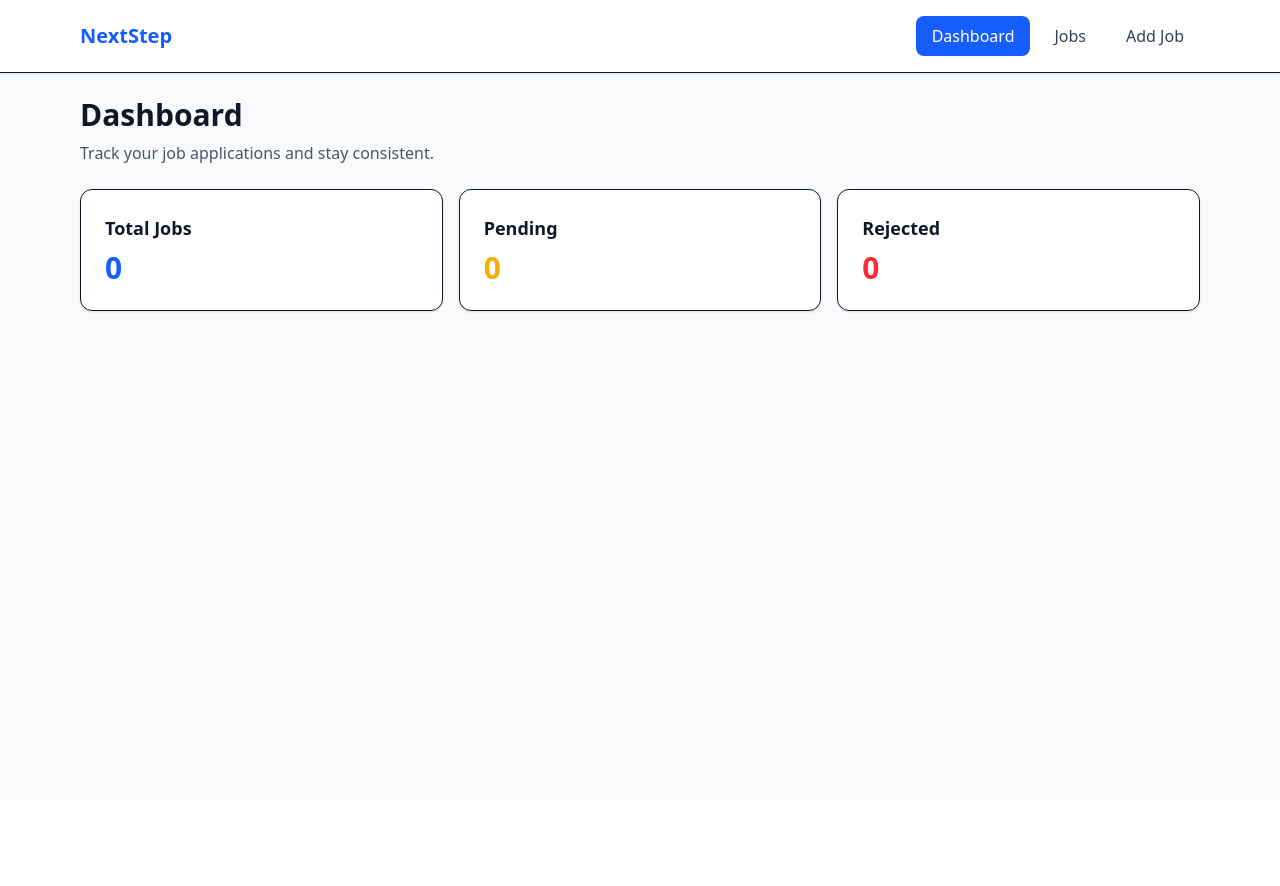
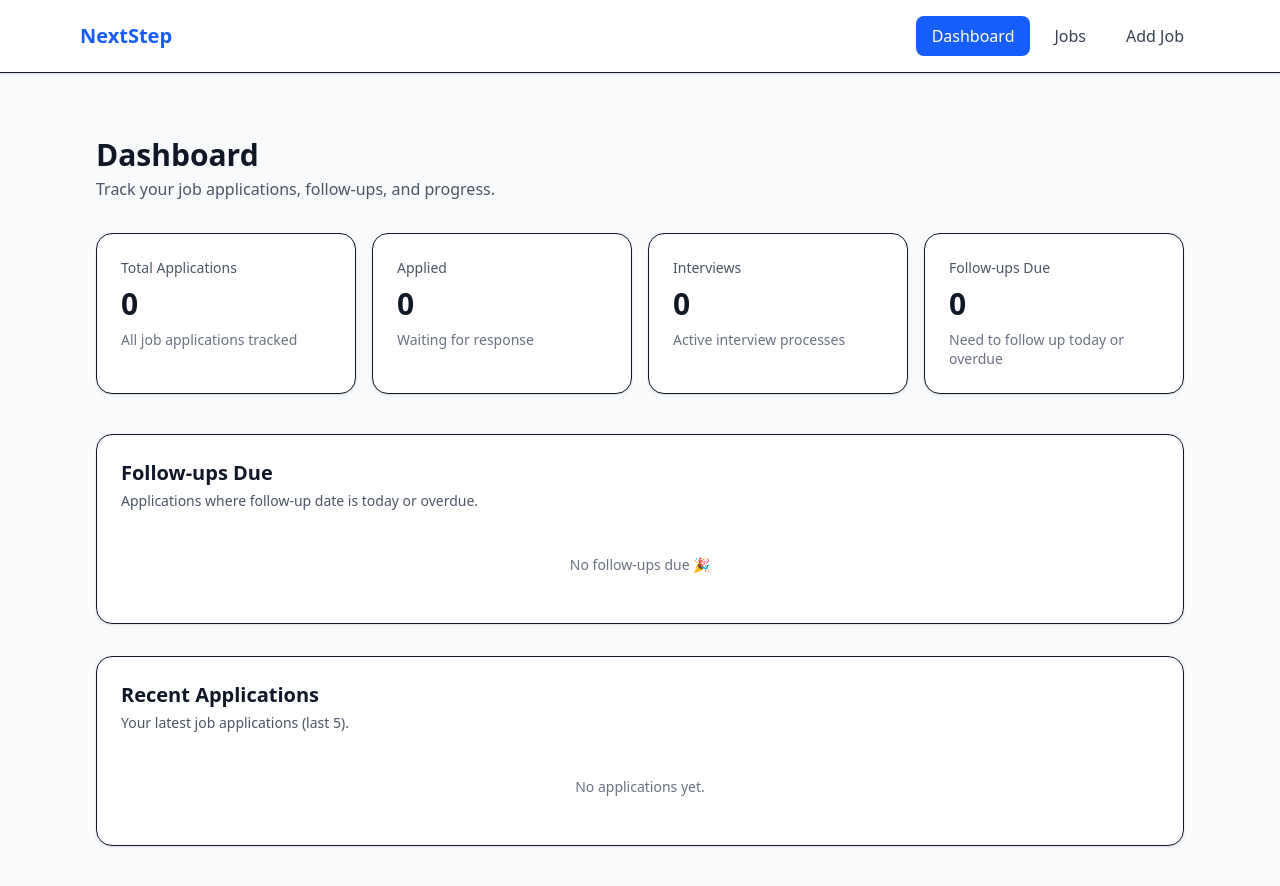
Before and after one commit to fathhima/nextStep, a React (Vite) app: page /dashboard in a window 1280 px wide. Shown: the top 886 px of the page. Before the commit the page ends 800 px from the top, so only its background shows below. Built offline with nearby package versions, Linux system fonts and the light colour scheme.

Commit message:
Added dashboard stats and follow-ups due section

```diff
--- /dev/null
+++ b/src/components/StatsCard.jsx
@@ -0,0 +1,15 @@
+// src/components/StatsCard.jsx
+
+export default function StatsCard({ title, value, subtitle }) {
+  return (
+    <div className="bg-white border shadow-sm rounded-2xl p-6">
+      <p className="text-sm font-medium text-gray-600">{title}</p>
+
+      <h3 className="text-3xl font-bold text-gray-900 mt-2">{value}</h3>
+
+      {subtitle && (
+        <p className="text-sm text-gray-500 mt-2 leading-snug">{subtitle}</p>
+      )}
+    </div>
+  );
+}
--- a/src/pages/Dashboard.jsx
+++ b/src/pages/Dashboard.jsx
@@ -1,25 +1,164 @@
+// src/pages/Dashboard.jsx
+
+import { useEffect, useState } from "react";
+import { getJobs } from "../utils/storage";
+import StatsCard from "../components/StatsCard";
+
 export default function Dashboard() {
+  const [jobs, setJobs] = useState([]);
+
+  useEffect(() => {
+    setJobs(getJobs());
+  }, []);
+
+  const totalApplications = jobs.length;
+
+  const appliedCount = jobs.filter((job) => job.status === "Applied").length;
+
+  const interviewCount = jobs.filter((job) => job.status === "Interview").length;
+
+  const today = new Date();
+  today.setHours(0, 0, 0, 0);
+
+  const followUpsDue = jobs.filter((job) => {
+    if (job.status === "Rejected" || job.status === "Offer") return false;
+
+    const followUpDate = new Date(job.followUpDate);
+    followUpDate.setHours(0, 0, 0, 0);
+
+    return followUpDate <= today;
+  });
+
+  const recentApplications = [...jobs]
+    .sort((a, b) => new Date(b.createdAt) - new Date(a.createdAt))
+    .slice(0, 5);
+
   return (
-    <div>
-      <h2 className="text-3xl font-bold mb-2">Dashboard</h2>
-      <p className="text-gray-600 mb-6">
-        Track your job applications and stay consistent.
-      </p>
-
-      <div className="grid grid-cols-1 md:grid-cols-3 gap-4">
-        <div className="bg-white p-6 rounded-xl shadow-sm border">
-          <h3 className="text-lg font-semibold">Total Jobs</h3>
-          <p className="text-3xl font-bold text-blue-600 mt-2">0</p>
+    <div className="min-h-[80vh] px-4 py-10">
+      <div className="max-w-6xl mx-auto">
+        {/* Header */}
+        <div className="mb-8">
+          <h2 className="text-3xl font-bold text-gray-900">Dashboard</h2>
+          <p className="text-gray-600 mt-1">
+            Track your job applications, follow-ups, and progress.
+          </p>
         </div>
 
-        <div className="bg-white p-6 rounded-xl shadow-sm border">
-          <h3 className="text-lg font-semibold">Pending</h3>
-          <p className="text-3xl font-bold text-yellow-500 mt-2">0</p>
+        {/* Stats Cards */}
+        <div className="grid grid-cols-1 sm:grid-cols-2 lg:grid-cols-4 gap-4 mb-10">
+          <StatsCard
+            title="Total Applications"
+            value={totalApplications}
+            subtitle="All job applications tracked"
+          />
+
+          <StatsCard
+            title="Applied"
+            value={appliedCount}
+            subtitle="Waiting for response"
+          />
+
+          <StatsCard
+            title="Interviews"
+            value={interviewCount}
+            subtitle="Active interview processes"
+          />
+
+          <StatsCard
+            title="Follow-ups Due"
+            value={followUpsDue.length}
+            subtitle="Need to follow up today or overdue"
+          />
         </div>
 
-        <div className="bg-white p-6 rounded-xl shadow-sm border">
-          <h3 className="text-lg font-semibold">Rejected</h3>
-          <p className="text-3xl font-bold text-red-500 mt-2">0</p>
+        {/* Follow-ups Due Section */}
+        <div className="bg-white border shadow-sm rounded-2xl p-6 mb-8">
+          <h3 className="text-xl font-bold text-gray-900 mb-1">
+            Follow-ups Due
+          </h3>
+          <p className="text-gray-600 text-sm mb-5">
+            Applications where follow-up date is today or overdue.
+          </p>
+
+          {followUpsDue.length === 0 ? (
+            <p className="text-gray-500 text-sm text-center py-6">
+              No follow-ups due 🎉
+            </p>
+          ) : (
+            <div className="space-y-3">
+              {followUpsDue.map((job) => (
+                <div
+                  key={job.id}
+                  className="flex flex-col sm:flex-row sm:items-center sm:justify-between gap-2 border rounded-xl px-4 py-3 bg-gray-50"
+                >
+                  <div>
+                    <p className="font-semibold text-gray-900">
+                      {job.role} - {job.company}
+                    </p>
+                    <p className="text-sm text-gray-600">
+                      Follow-up Date:{" "}
+                      <span className="font-medium">{job.followUpDate}</span>
+                    </p>
+                  </div>
+
+                  <span className="inline-block px-3 py-1 rounded-full text-xs font-semibold bg-red-100 text-red-700 w-fit">
+                    Due
+                  </span>
+                </div>
+              ))}
+            </div>
+          )}
+        </div>
+
+        {/* Recent Applications Section */}
+        <div className="bg-white border shadow-sm rounded-2xl p-6">
+          <h3 className="text-xl font-bold text-gray-900 mb-1">
+            Recent Applications
+          </h3>
+          <p className="text-gray-600 text-sm mb-5">
+            Your latest job applications (last 5).
+          </p>
+
+          {recentApplications.length === 0 ? (
+            <p className="text-gray-500 text-sm text-center py-6">
+              No applications yet.
+            </p>
+          ) : (
+            <div className="overflow-x-auto">
+              <table className="min-w-full text-sm text-left">
+                <thead className="bg-gray-100 text-gray-700 uppercase text-xs">
+                  <tr>
+                    <th className="px-4 py-3">Company</th>
+                    <th className="px-4 py-3">Role</th>
+                    <th className="px-4 py-3">Status</th>
+                    <th className="px-4 py-3">Applied Date</th>
+                  </tr>
+                </thead>
+
+                <tbody>
+                  {recentApplications.map((job) => (
+                    <tr
+                      key={job.id}
+                      className="border-t hover:bg-gray-50 transition"
+                    >
+                      <td className="px-4 py-3 font-medium text-gray-900">
+                        {job.company}
+                      </td>
+                      <td className="px-4 py-3 text-gray-700">{job.role}</td>
+                      <td className="px-4 py-3">
+                        <span className="px-3 py-1 rounded-full text-xs font-semibold bg-blue-100 text-blue-700">
+                          {job.status}
+                        </span>
+                      </td>
+                      <td className="px-4 py-3 text-gray-700">
+                        {job.appliedDate}
+                      </td>
+                    </tr>
+                  ))}
+                </tbody>
+              </table>
+            </div>
+          )}
         </div>
       </div>
     </div>
```
